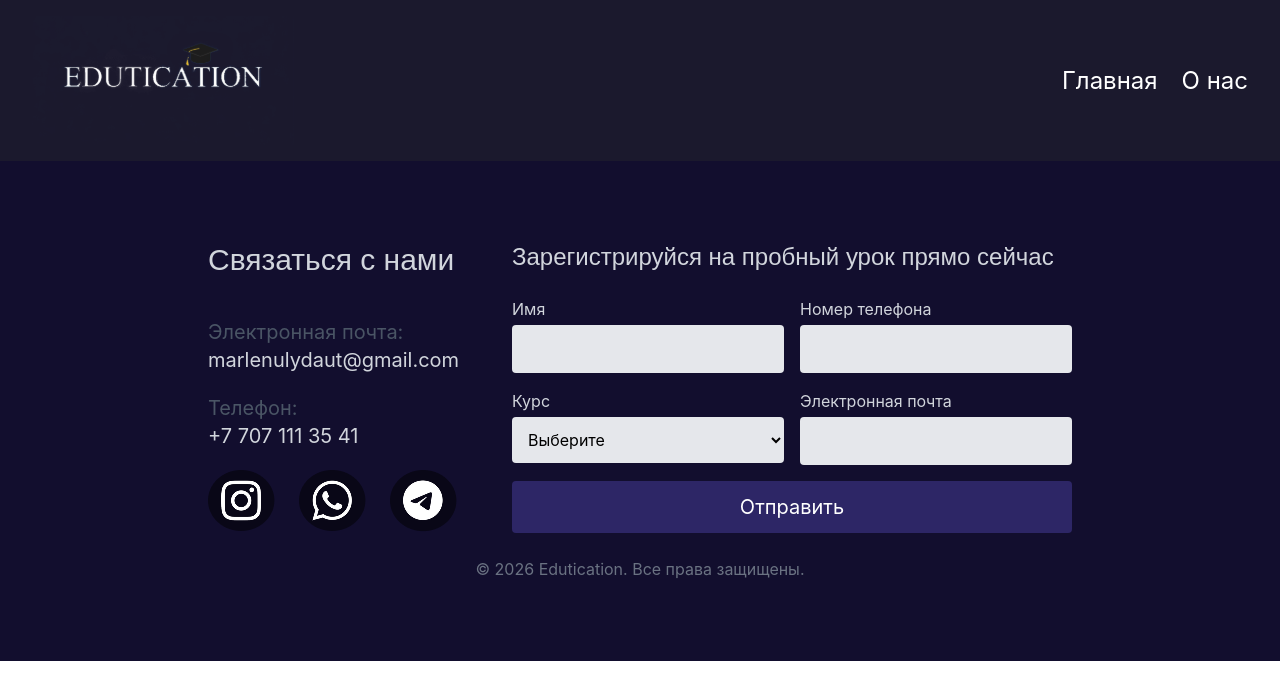
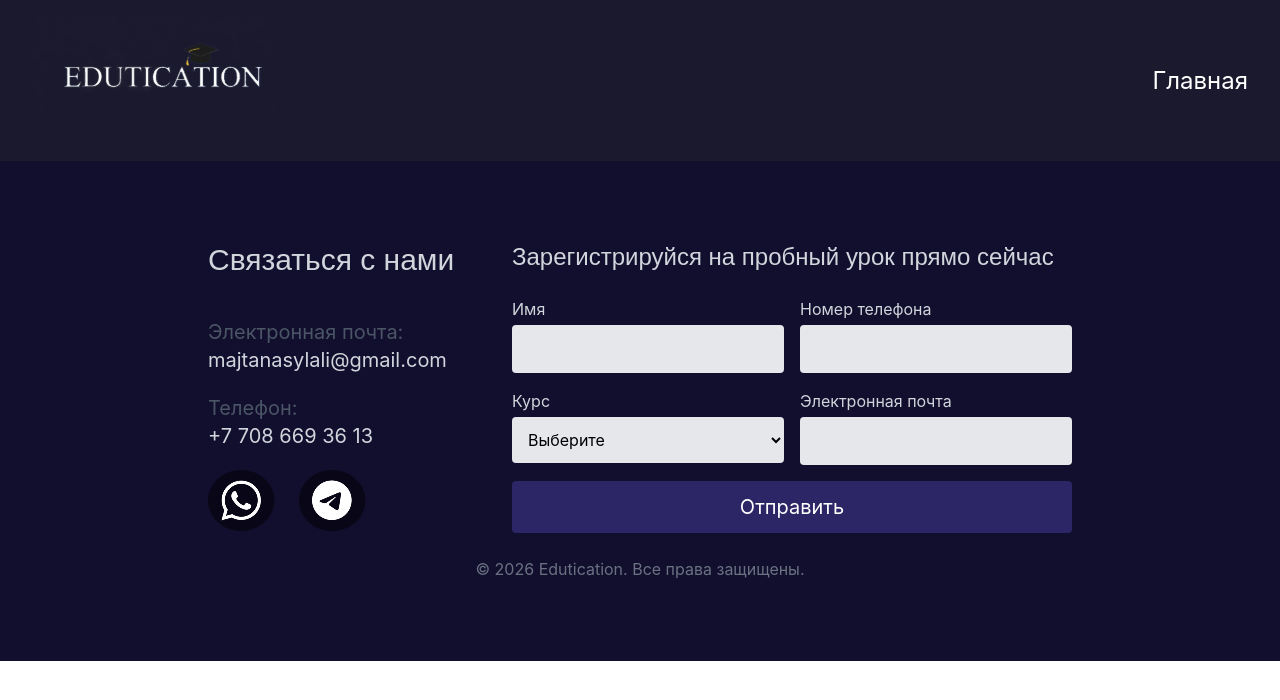
Before and after one commit to asik0808/SAT-IELTS-School-Frontend, a React (Vite) app: page /test in a window 1280 px wide. Shown: the top 700 px of the page. Built offline with nearby package versions, Linux system fonts and the light colour scheme.

Commit message:
New changes

```diff
--- a/src/components/Footer.jsx
+++ b/src/components/Footer.jsx
@@ -48,19 +48,16 @@ function Footer(){
             <div className="text-left">
                 <h1 className="text-3xl font-montserrat mb-10">Связаться с нами</h1>
                 <p className="text-gray-600 text-xl">Электронная почта:</p>
-                <p className="text-xl mb-5">marlenulydaut@gmail.com</p>
+                <p className="text-xl mb-5">majtanasylali@gmail.com</p>
                 <p className="text-gray-600 text-xl">Телефон:</p>
-                <p className="text-xl mb-5">+7 707 111 35 41</p>
+                <p className="text-xl mb-5">+7 708 669 36 13</p>
                 <div className="flex gap-6 mt-4">
-                <a href="https://www.instagram.com/edutication/" target="_blank" rel="noopener noreferrer">
-                    <img src="/assets/insta-button.png" alt="instagram" />
-                </a>
 
-                <a href="https://wa.me/77071113541" target="_blank" rel="noopener noreferrer">
+                <a href="https://wa.me/77086693613" target="_blank" rel="noopener noreferrer">
                     <img src="/assets/whats-button.png" alt="whatsapp" />
                 </a>
 
-                <a href="https://web.telegram.org/k/#@edutication" target="_blank" rel="noopener noreferrer">
+                <a href="https://web.telegram.org/k/#@asylali" target="_blank" rel="noopener noreferrer">
                     <img src="/assets/tg-button.png" alt="telegram" />
                 </a>
                 </div>
--- a/src/components/Navbar.jsx
+++ b/src/components/Navbar.jsx
@@ -11,7 +11,7 @@ function Navbar() {
             {/* Десктоп меню */}
             <div className="hidden md:flex gap-6">
                 <Link to="/" className="transition delay-75 text-white hover:text-blue-400 text-2xl">Главная</Link>
-                <Link to="/Team" className="transition delay-75 text-white hover:text-blue-400 text-2xl">О нас</Link>
+
             </div>
 
             {/* Бургер кнопка */}
```
